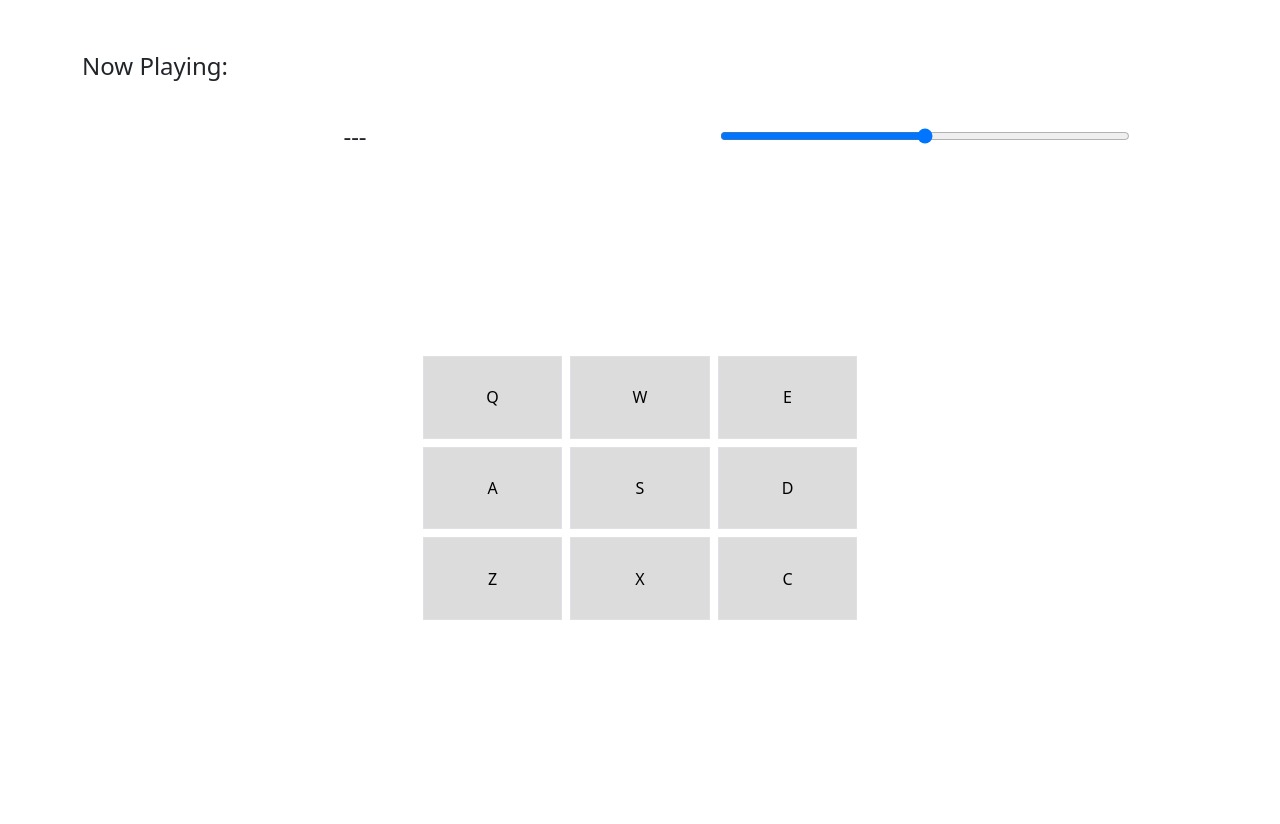
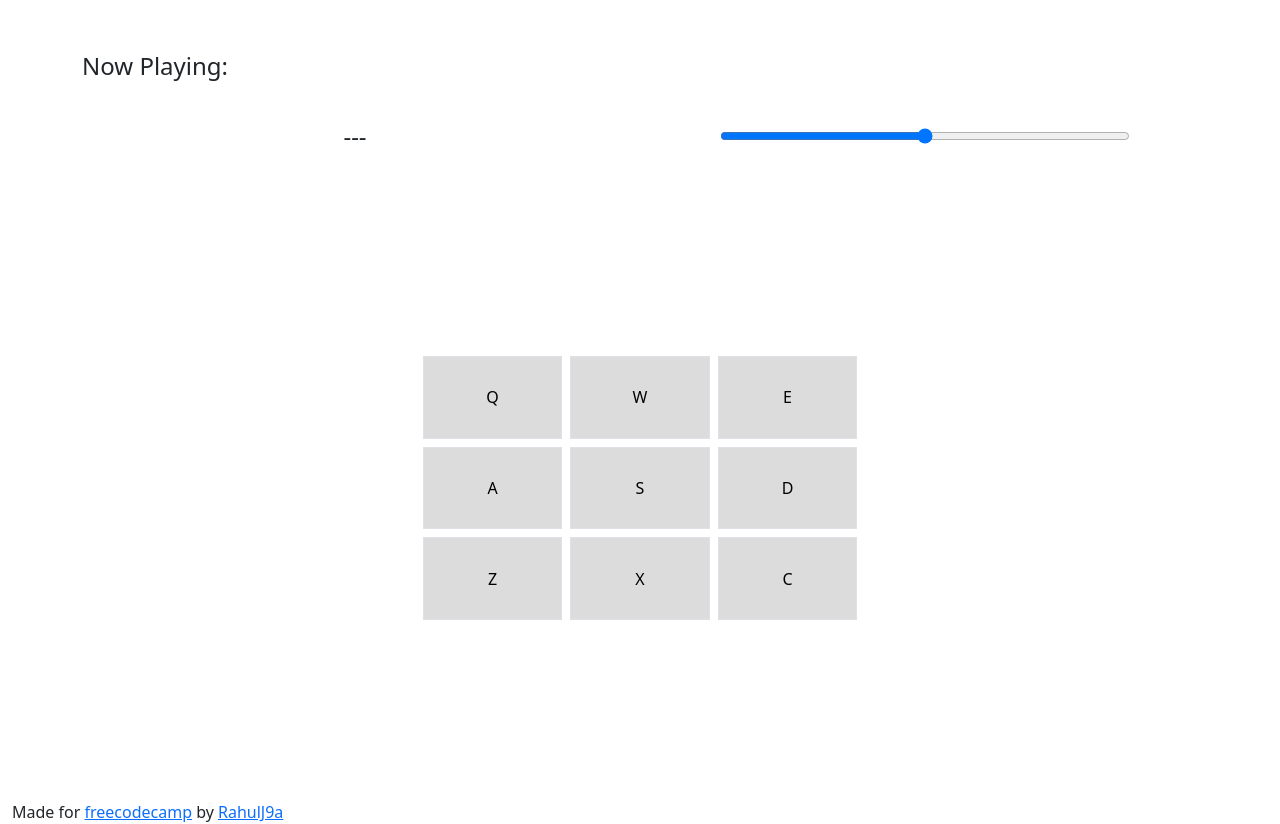
Before and after one commit to Rahulj9a/Drum_Machine, a plain HTML site: page index.html in a window 1280 px wide. Before the commit the page ends 800 px from the top, so only its background shows below. Drawn offline with nearby package versions, Linux system fonts and the light colour scheme.

Commit message:
adding freecodecamp and rahulj9a links

```diff
--- a/index.html
+++ b/index.html
@@ -74,6 +74,11 @@
             </div>
         </div>
     </div>
+    <footer class="container position-absolute right-0 left-0 w-fit">
+        Made for <a
+            href="https://www.freecodecamp.org/learn/front-end-development-libraries/front-end-development-libraries-projects/build-a-drum-machine"
+            target="_blank">freecodecamp</a> by <a href="https://twitter.com/rahulj9a">RahulJ9a</a>
+    </footer>
 
 
     <script src='http://ajax.aspnetcdn.com/ajax/jQuery/jquery-3.2.1.js'>//add via cdn</script>
```
